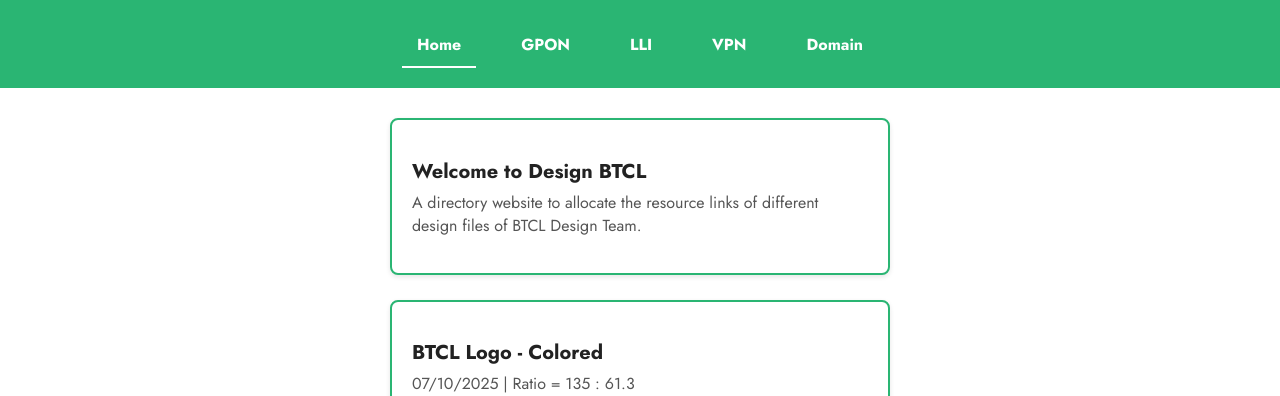
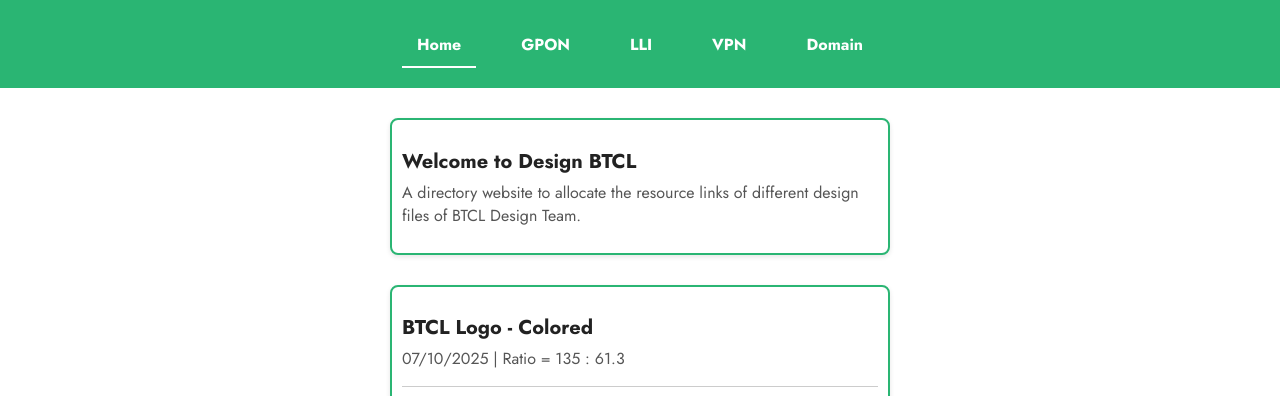
Before and after one commit to nizam73/design.btcl, a plain HTML site: page index.html in a window 1280 px wide. Shown: the part 87-483 px from the top of the page. Drawn offline with Linux system fonts and the light colour scheme.

Commit message:
Update style.css
padding margin changed in "cards"

```diff
--- a/style.css
+++ b/style.css
@@ -109,13 +109,13 @@
   width: 90%;
   max-width: 500px;
   background: #fff;
-  padding: 20px;
+  padding: 10px;
   border-radius: 8px;
   box-shadow: 0 2px 5px rgba(0, 0, 0, 0.1);
   text-align: left;
   border: 2px solid #2ab573;
   box-sizing: border-box;
-  margin-bottom: 5px;
+  margin-bottom: 10px;
 }
 
 .card h2 {
```
